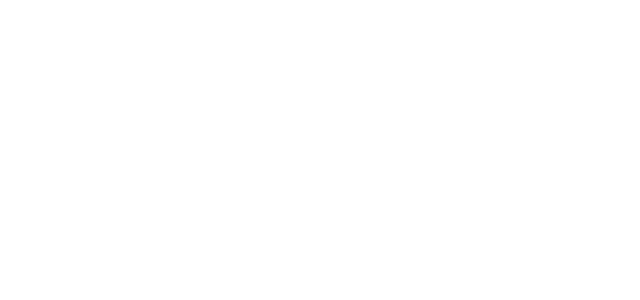
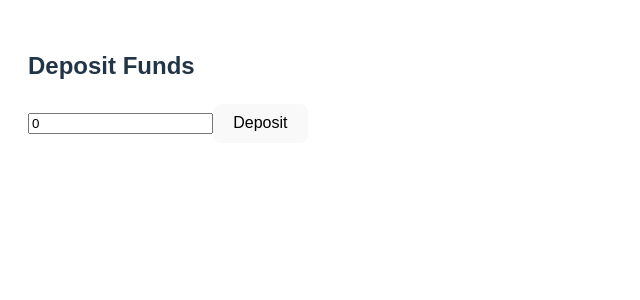
Before and after one commit to mutalechilando/DigitalWalletFrontend, a React (Vite) app: page /deposit in a window 1280 px wide. Before the commit this address had no page. Shown: the top 300 px of the page, without its empty margins (0-640 px from the left). Built offline with nearby package versions, Linux system fonts and the light colour scheme.

Commit message:
adding deposit logic

```diff
--- a/src/App.tsx
+++ b/src/App.tsx
@@ -2,6 +2,7 @@
 import Login from "./pages/Login";
 import Register from "./pages/Register";
 import Dashboard from "./pages/Dashboard";
+import Deposit from "./pages/Deposit";
 
 function App() {
     return (
@@ -9,6 +10,7 @@
                 <Route path="/" element={<Login />} />
                 <Route path="/register" element={<Register />} />
                 <Route path="/dashboard" element={<Dashboard />} />
+                <Route path="/deposit" element={<Deposit />} />
             </Routes>
     );
 }
--- a/src/pages/Dashboard.tsx
+++ b/src/pages/Dashboard.tsx
@@ -1,18 +1,20 @@
 import { useEffect, useState } from "react";
 import API from "../services/api";
+import {useNavigate} from "react-router-dom";
 
 
 function Dashboard() {
     const [balance, setBalance] = useState<number | null>(null);
+    const navigate = useNavigate();
 
     useEffect(() => {
         const fetchBalance = async () => {
             try {
                 const response = await API.get("/wallet/balance");
-                console.log("Response from backend:", response.data); // Debug correctly
+                //console.log("Response from backend:", response.data); // Debug correctly
 
                 if (response.data) {
-                    console.log("Balance value:", response.data.balance); // Use lowercase 'balance'
+                    //console.log("Balance value:", response.data.balance); // Use lowercase 'balance'
                     setBalance(response.data.balance); // Fix case sensitivity
                 } else {
                     console.error("Unexpected response format:", response);
@@ -28,7 +30,9 @@
     return (
         <div>
             <h2>Dashboard</h2>
-            <p>Wallet Balance: {balance !== null ? `$${balance}` : "Loading..."}</p>
+            <p>Wallet Balance: {balance !== null ? `ZMW${balance}` : "Loading..."}</p>
+
+            <button onClick={() => navigate("/deposit")}>Deposit</button>
         </div>
     );
 }
--- /dev/null
+++ b/src/pages/Deposit.tsx
@@ -0,0 +1,50 @@
+import { useState } from "react";
+import { useNavigate } from "react-router-dom"; // Import useNavigate
+import API from "../services/api";
+
+function Deposit() {
+    const [amount, setAmount] = useState<number>(0);
+    const [loading, setLoading] = useState(false);
+    const navigate = useNavigate(); // Initialize useNavigate
+
+    const handleDeposit = async () => {
+        if (amount <= 0) {
+            alert("Please enter a valid amount.");
+            return;
+        }
+
+        setLoading(true);
+        try {
+            const response = await API.post("/wallet/deposit", { amount });
+            console.log("Response from backend:", response.status);
+            if (response.status === 200) {
+                alert(response.data.message + ": ZMW " + amount ); // Show success message
+                //alert("SUCCESS: "+ amount + " deposited")
+                navigate("/dashboard"); // Redirect to Dashboard after success
+            }
+
+        } catch (error) {
+            console.error("Deposit failed", error);
+            alert("Deposit failed. Please try again.");
+        } finally {
+            setLoading(false);
+        }
+    };
+
+    return (
+        <div>
+            <h2>Deposit Funds</h2>
+            <input
+                type="number"
+                value={amount}
+                onChange={(e) => setAmount(Number(e.target.value))}
+                placeholder="Enter amount"
+            />
+            <button onClick={handleDeposit} disabled={loading}>
+                {loading ? "Processing..." : "Deposit"}
+            </button>
+        </div>
+    );
+}
+
+export default Deposit;
```
